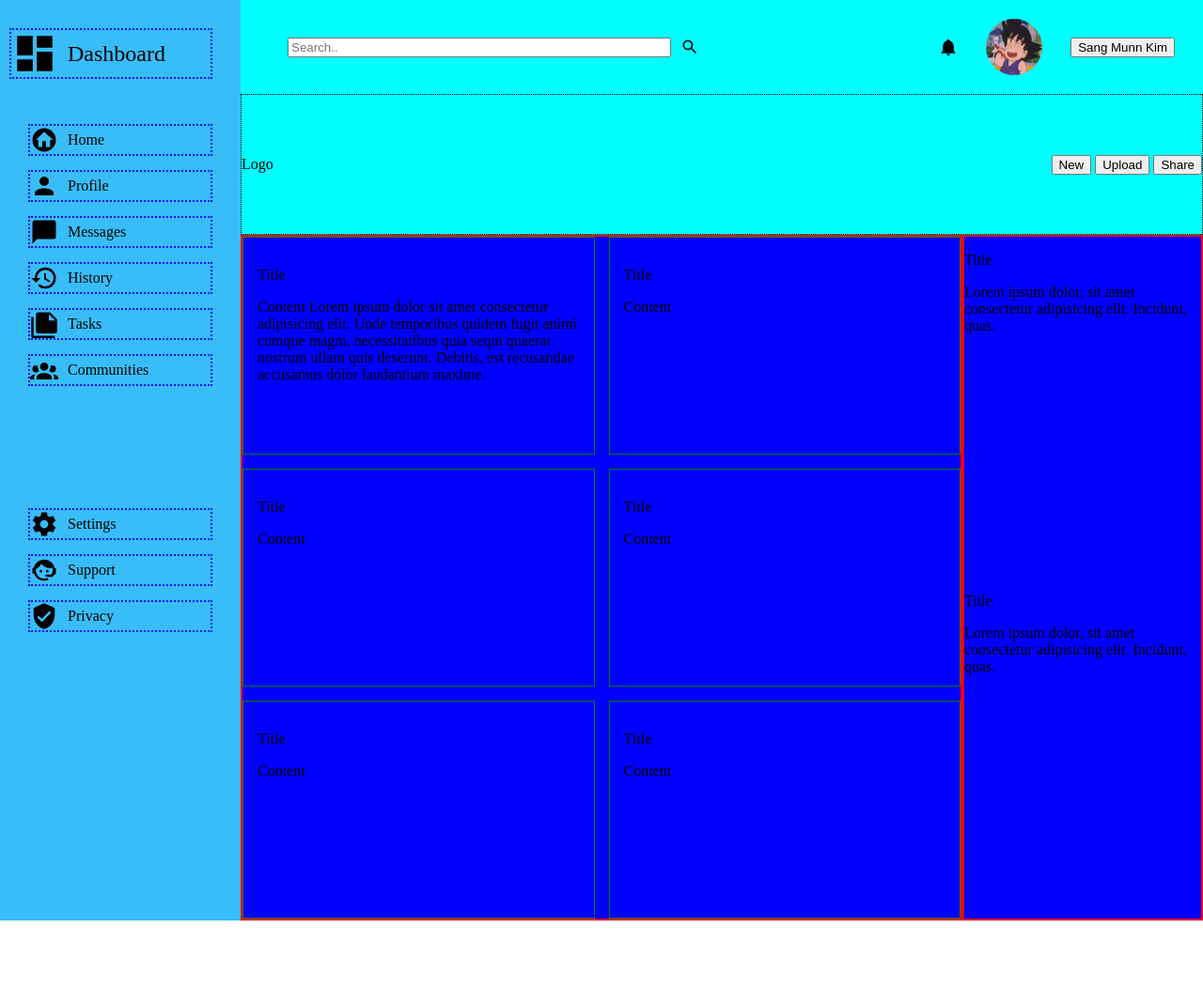
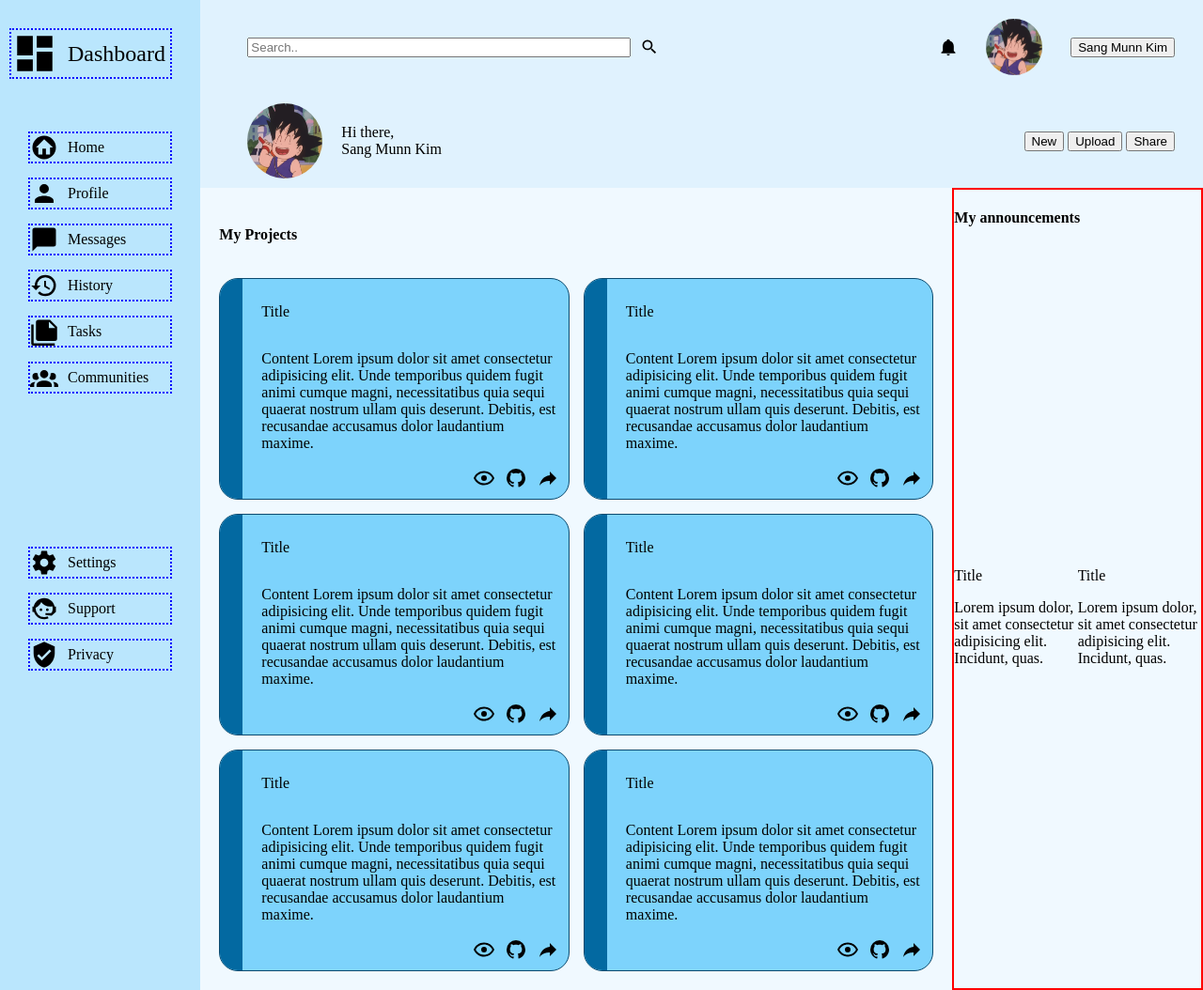
Before and after one commit to SangMunnKim/TOP_admin_dashboard, a plain HTML site: page index.html in a window 1280 px wide. Shown: the whole page at 94% size. Before the commit the page ends 980 px from the top, so only its background shows below. Drawn offline with Linux system fonts and the light colour scheme.

Commit message:
Add layout and styling to cards in main element

```diff
--- a/css/style.css
+++ b/css/style.css
@@ -18,21 +18,22 @@ body {
 .container {
     display: grid;
     height: 100vh;
-    grid-template-columns: 1fr 4fr;
+    grid-template-columns: 1fr 5fr;
     grid-template-rows: 1fr 5fr;
 }
 
 .header {
     grid-area: 1 / 2 / 2 / 3;
-    background-color: aqua;
+    background-color: #e0f2fe;
+    padding: 0px 30px 0px 50px;
 
     display: grid;
-    grid-template-rows: 2fr 3fr;
+    grid-template-rows: 1fr 1fr;
 }
 
 .header .top {
     grid-row: 1 / 2;
-    padding: 20px 30px 20px 50px;
+    padding: 20px 0px;
     display: flex;
     justify-content: space-between;
 }
@@ -55,16 +56,23 @@ body {
 
 .header .bottom{
     grid-row: 2 / 3;
-    border: 1px dotted black;
+
 
     display: flex;
     justify-content: space-between;
     align-items: center;
 }
 
+.header .bottom .profile {
+
+    display: flex;
+    align-items: center;
+    gap: 20px;
+}
+
 nav.sidebar {
     grid-area: 1 / 1 / 3 / 2;
-    background-color: #38bdf8;
+    background-color: #bae6fd;
     padding: 30px;
 
     display: grid;
@@ -102,7 +110,7 @@ nav.sidebar .line {
 
 main.content {
     grid-area: 2 / 2 / 3 / 3;
-    background-color: blue;
+    background-color: #f0f9ff;
 
     display: grid;
     grid-template-columns: 3fr 1fr;
@@ -110,24 +118,67 @@ main.content {
 
 main.content .projects {
     grid-column: 1 / 2;
-    border: 2px solid red;
+    padding: 20px;
 
     display: grid;
     grid-template-columns: repeat(auto-fit, minmax(250px,1fr));
     gap: 15px;
 }
 
+main.content .projects > h4 {
+    grid-column: 1 / -1;
+}
+
+
+
 main.content .feed {
     grid-column: 2 /3;
     border: 2px solid red;
 
     display: grid;
-    grid-template-rows: 1fr 1fr;
+    grid-template-columns: repeat(auto-fit, minmax(100px, 1fr));
 }
 
-.projects .card {
-    height: 200px;
+main.content .feed > h4{
+    grid-column: 1 / -1;
+}
+
+main.content .projects .card {
+    min-height: 200px;
     width: auto;
-    padding: 15px;
-    border: 1px solid green;
+    border: 1px solid #0c4a6e;
+    border-radius: 20px;
+    overflow: hidden;
+    background-color: #7dd3fc;
+    font-size: 16x;
+
+    display: grid;
+    grid-template-columns: 1.5em 1fr;
+    gap: 10px;
 }
+
+main.content .projects .card .color-block {
+    background-color: #0369a1;
+    grid-column: 1 / 2;
+
+}
+
+main.content .projects .card .text-block {
+    padding: 10px;
+
+    grid-column: 2 / 3;
+    display: flex;
+    flex-direction: column;
+}
+
+main.content .projects .card .text-block span {
+    display: flex;
+    justify-content: end;
+    align-items: center;
+    gap: 10px;
+}
+
+.projects .card .button{
+    height: 1.5em;
+    width: auto;
+}
--- a/index.html
+++ b/index.html
@@ -26,7 +26,15 @@
             </div>
 
             <div class="bottom">
-                <span>Logo</span>
+                <span class="profile">
+                    <img src="./img/happygoku.png" style="height: 80px; width: 80px; border-radius: 50%;">
+                    <p>
+                        Hi there,
+                        <br>
+                        Sang Munn Kim
+                    </p>
+                </span>
+
                 <span class="buttons">
                     <button class="New">New</button>
                     <button class="Upload">Upload</button>
@@ -98,40 +106,96 @@
         <main class="content">
             <section class="projects">
 
+                <h4>My Projects</h4>
                 <div class="card">
+                    <div class="color-block"></div>
+                    <div class="text-block">
                         <p class="title">Title</p>
                         <p>Content Lorem ipsum dolor sit amet consectetur adipisicing elit. Unde temporibus quidem fugit animi cumque magni, necessitatibus quia sequi quaerat nostrum ullam quis deserunt. Debitis, est recusandae accusamus dolor laudantium maxime.
                         </p>
+                        <span>
+                            <img class="button" src="icon/main/eye-outline.svg">
+                            <img class="button" src="icon/main/github.svg">
+                            <img class="button" src="icon/main/share.svg">
+                        </span>
+                    </div>
                 </div>
 
                 <div class="card">
+                    <div class="color-block"></div>
+                    <div class="text-block">
                         <p class="title">Title</p>
-                    <p>Content</p>
+                        <p>Content Lorem ipsum dolor sit amet consectetur adipisicing elit. Unde temporibus quidem fugit animi cumque magni, necessitatibus quia sequi quaerat nostrum ullam quis deserunt. Debitis, est recusandae accusamus dolor laudantium maxime.
+                        </p>
+                        <span>
+                            <img class="button" src="icon/main/eye-outline.svg">
+                            <img class="button" src="icon/main/github.svg">
+                            <img class="button" src="icon/main/share.svg">
+                        </span>
+                    </div>
                 </div>
 
                 <div class="card">
+                    <div class="color-block"></div>
+                    <div class="text-block">
                         <p class="title">Title</p>
-                    <p>Content</p>
+                        <p>Content Lorem ipsum dolor sit amet consectetur adipisicing elit. Unde temporibus quidem fugit animi cumque magni, necessitatibus quia sequi quaerat nostrum ullam quis deserunt. Debitis, est recusandae accusamus dolor laudantium maxime.
+                        </p>
+                        <span>
+                            <img class="button" src="icon/main/eye-outline.svg">
+                            <img class="button" src="icon/main/github.svg">
+                            <img class="button" src="icon/main/share.svg">
+                        </span>
+                    </div>
                 </div>
 
                 <div class="card">
+                    <div class="color-block"></div>
+                    <div class="text-block">
                         <p class="title">Title</p>
-                    <p>Content</p>
+                        <p>Content Lorem ipsum dolor sit amet consectetur adipisicing elit. Unde temporibus quidem fugit animi cumque magni, necessitatibus quia sequi quaerat nostrum ullam quis deserunt. Debitis, est recusandae accusamus dolor laudantium maxime.
+                        </p>
+                        <span>
+                            <img class="button" src="icon/main/eye-outline.svg">
+                            <img class="button" src="icon/main/github.svg">
+                            <img class="button" src="icon/main/share.svg">
+                        </span>
+                    </div>
                 </div>
 
                 <div class="card">
+                    <div class="color-block"></div>
+                    <div class="text-block">
                         <p class="title">Title</p>
-                    <p>Content</p>
+                        <p>Content Lorem ipsum dolor sit amet consectetur adipisicing elit. Unde temporibus quidem fugit animi cumque magni, necessitatibus quia sequi quaerat nostrum ullam quis deserunt. Debitis, est recusandae accusamus dolor laudantium maxime.
+                        </p>
+                        <span>
+                            <img class="button" src="icon/main/eye-outline.svg">
+                            <img class="button" src="icon/main/github.svg">
+                            <img class="button" src="icon/main/share.svg">
+                        </span>
+                    </div>
                 </div>
 
                 <div class="card">
+                    <div class="color-block"></div>
+                    <div class="text-block">
                         <p class="title">Title</p>
-                    <p>Content</p>
+                        <p>Content Lorem ipsum dolor sit amet consectetur adipisicing elit. Unde temporibus quidem fugit animi cumque magni, necessitatibus quia sequi quaerat nostrum ullam quis deserunt. Debitis, est recusandae accusamus dolor laudantium maxime.
+                        </p>
+                        <span>
+                            <img class="button" src="icon/main/eye-outline.svg">
+                            <img class="button" src="icon/main/github.svg">
+                            <img class="button" src="icon/main/share.svg">
+                        </span>
+                    </div>
                 </div>
 
             </section>
 
             <section class="feed">
+
+                <h4>My announcements</h4>
                 <div class="announcements">
                     <p class="title">Title</p>
                     <p class="content">Lorem ipsum dolor, sit amet consectetur adipisicing elit. Incidunt, quas.</p>
```
Also changed, not shown: icon/main/eye-outline.svg (added), icon/main/github.svg (renamed from icon/github.svg), icon/main/gitlab.svg (renamed from icon/gitlab.svg), icon/main/share.svg (added). Lines whose indentation alone changed are shown as unchanged.
